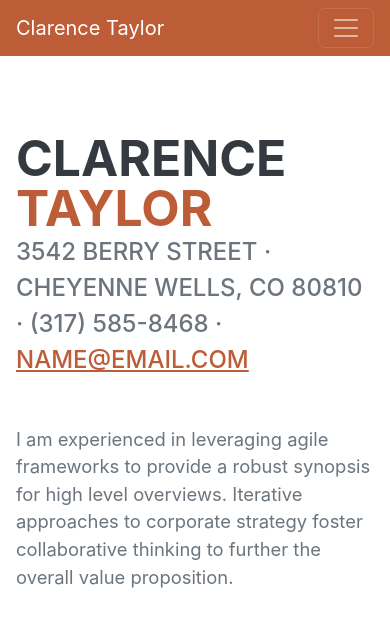
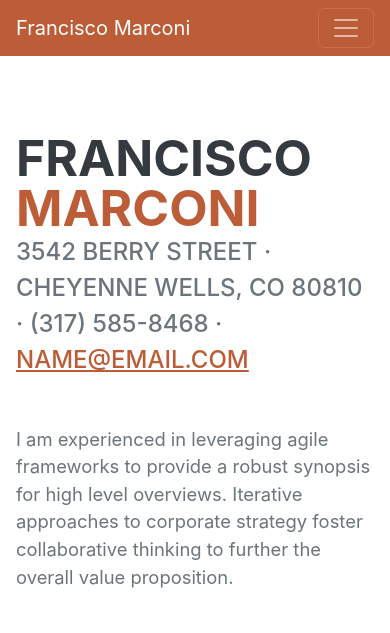
Before and after one commit to marconifr/curriculo, a plain HTML site: page index.html in a window 390 px wide. Shown: the top 633 px of the page. Drawn offline with nearby package versions, Linux system fonts and the light colour scheme; files whose address does not match are found by name; a web font is replaced by a local one.

Commit message:
name update

```diff
--- a/index.html
+++ b/index.html
@@ -19,7 +19,7 @@
         <!-- Navigation-->
         <nav class="navbar navbar-expand-lg navbar-dark bg-primary fixed-top" id="sideNav">
             <a class="navbar-brand js-scroll-trigger" href="#page-top">
-                <span class="d-block d-lg-none">Clarence Taylor</span>
+                <span class="d-block d-lg-none">Francisco Marconi</span>
                 <span class="d-none d-lg-block"><img class="img-fluid img-profile rounded-circle mx-auto mb-2" src="profile.jpg" alt="..." /></span>
             </a>
             <button class="navbar-toggler" type="button" data-bs-toggle="collapse" data-bs-target="#navbarResponsive" aria-controls="navbarResponsive" aria-expanded="false" aria-label="Toggle navigation"><span class="navbar-toggler-icon"></span></button>
@@ -40,8 +40,8 @@
             <section class="resume-section" id="about">
                 <div class="resume-section-content">
                     <h1 class="mb-0">
-                        Clarence
-                        <span class="text-primary">Taylor</span>
+                        Francisco
+                        <span class="text-primary">Marconi</span>
                     </h1>
                     <div class="subheading mb-5">
                         3542 Berry Street · Cheyenne Wells, CO 80810 · (317) 585-8468 ·
```
